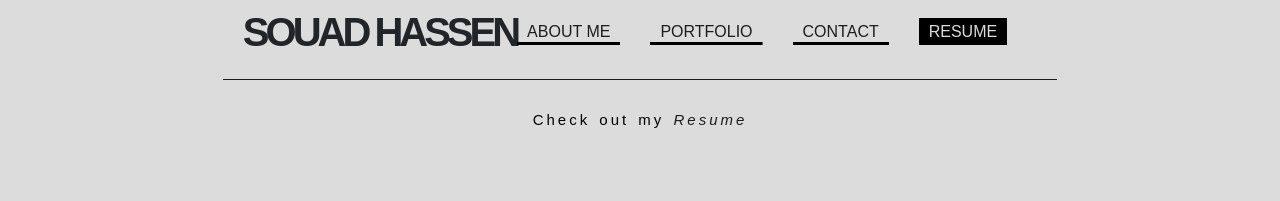
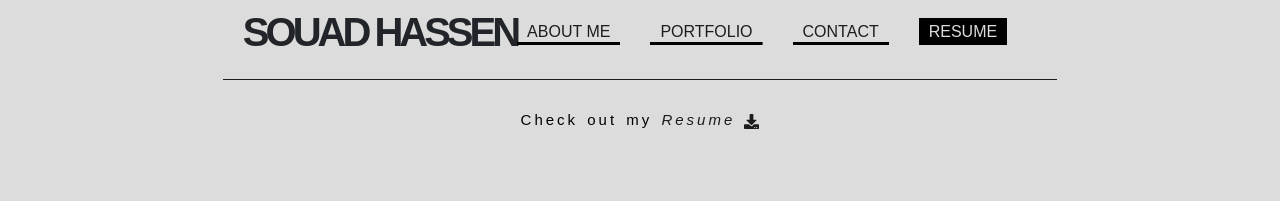
Before and after one commit to Souad-HB/react-portfolio, a React (Vite) app: page /Resume in a window 1280 px wide. Shown: the top 201 px of the page. Built offline with nearby package versions, Linux system fonts and the light colour scheme.

Commit message:
fixed resume download

```diff
--- a/src/pages/AboutMe/AboutMe.css
+++ b/src/pages/AboutMe/AboutMe.css
@@ -1,5 +1,4 @@
 img {
-
   border-radius: 8px;
   width: 50%;
   max-width: 300px;
@@ -22,3 +21,9 @@ p {
 .name {
   letter-spacing: 0.1px;
 }
+
+@media screen and (max-width: 430px) {
+  .paddingMobile {
+    margin-bottom: 100px;
+  }
+}
--- a/src/pages/AboutMe/AboutMe.jsx
+++ b/src/pages/AboutMe/AboutMe.jsx
@@ -8,13 +8,13 @@ const AboutMe = () => {
       <img src={photo} alt="Photo of Souad" />
       <div>
         <p>
-          A 28-year-old software development professional with a background
-          in Mechatronics Engineering. After earning my degree in Tunisia and
+          A 28-year-old software development professional with a background in
+          Mechatronics Engineering. After earning my degree in Tunisia and
           publishing robotics research in France, I moved to the U.S. to start
           as a Project Engineer. Over the years, I advanced to my current role
           as Manager of Software Engineering.
         </p>
-        <p>
+        <p className="paddingMobile">
           Recently, I completed the Web Development and Coding Bootcamp at UCF
           to further develop my expertise in modern web technologies. My
           combined experience in engineering and software fuels my passion for
--- a/src/pages/Resume/Resume.jsx
+++ b/src/pages/Resume/Resume.jsx
@@ -8,9 +8,11 @@ import {
   FaDatabase,
   FaMobileAlt,
   FaBootstrap,
+  FaDownload,
 } from "react-icons/fa";
 import { SiExpress, SiMysql, SiMongodb } from "react-icons/si";
 import "./Resume.css";
+const pdfResume = "../../public/SouadHB-Resume.pdf";
 
 const Resume = () => {
   return (
@@ -25,11 +27,13 @@ const Resume = () => {
       >
         Check out my&nbsp;
         <a
-          href="../assets/SouadHB-Resume.docx"
-          download
+          href={pdfResume}
+          download="Souad Hassen Resume"
           className="resume-link"
         >
-          <i>Resume</i>
+          <i>
+            Resume <FaDownload />
+          </i>
         </a>
       </p>
       <div className="proficiencies-container">
```
Also changed, not shown: 2 other files (tests, documents, lock files or other folders). Lines whose indentation alone changed are shown as unchanged.
